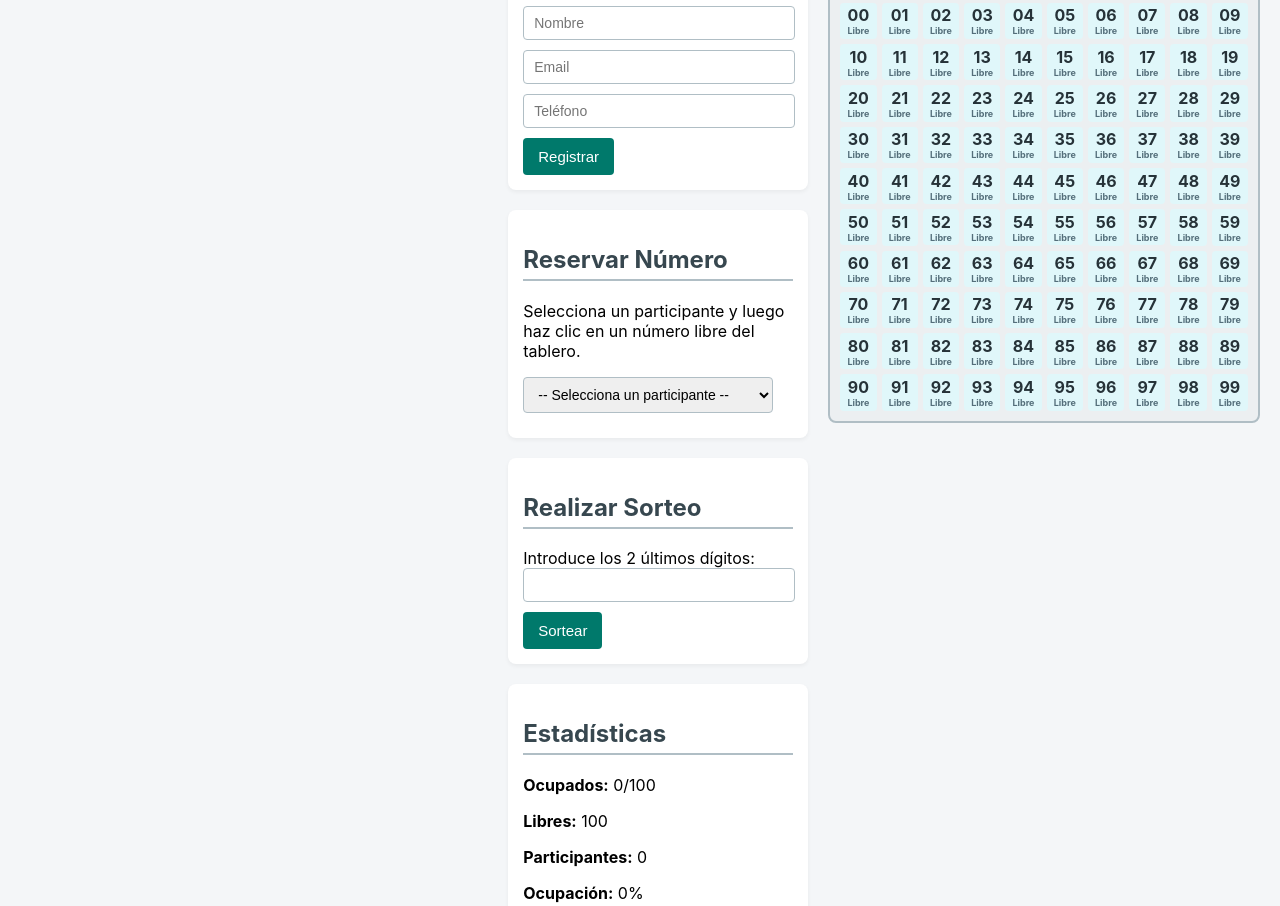
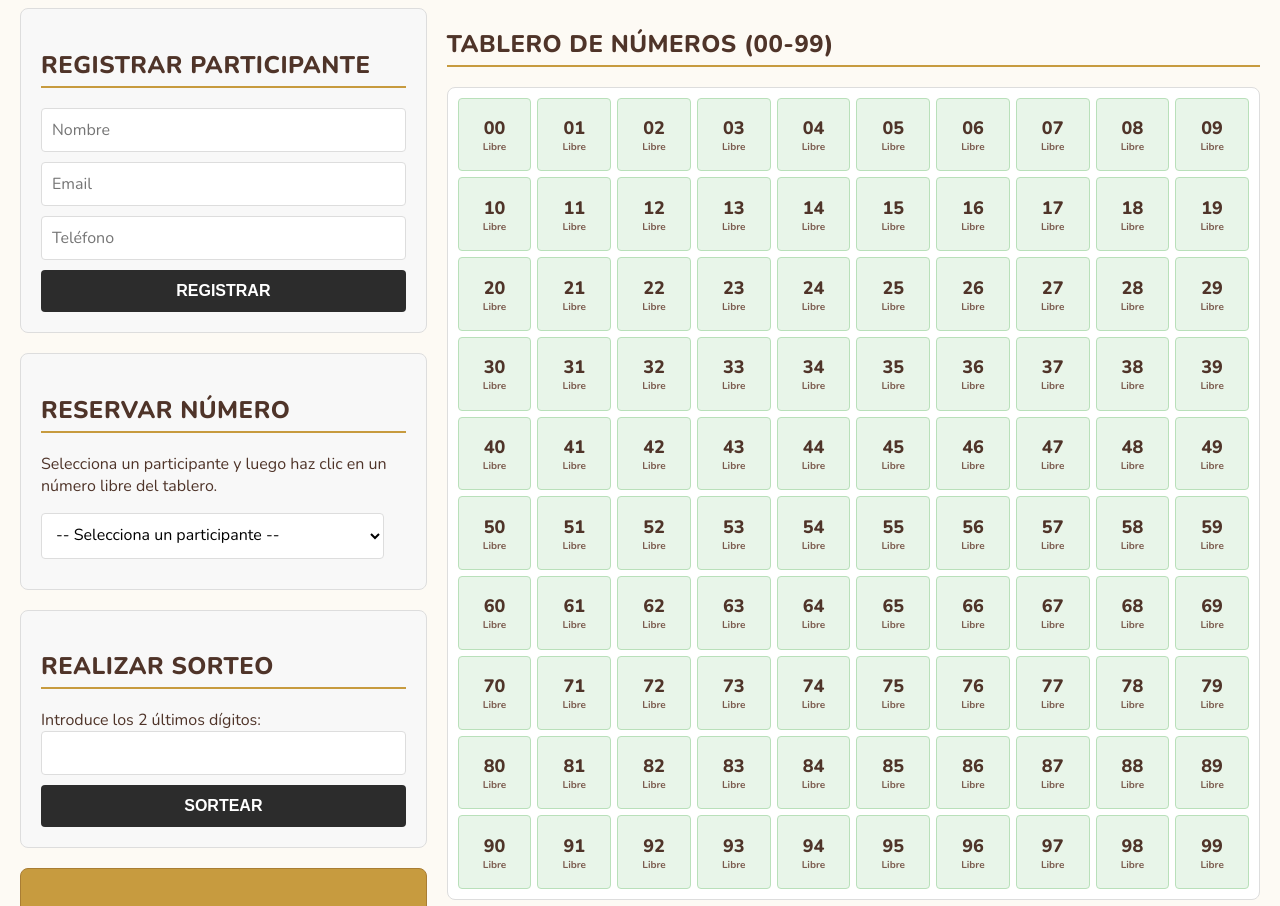
Before and after one commit to gabriel72188/Opcion-A-Sorteo-de-la-Cesta-de-Navidad, a website built with Vite: page sorteo-frontend/index.html in a window 1280 px wide. Shown: the part 105-1011 px from the top of the page. Built offline with nearby package versions, Linux system fonts and the light colour scheme.

Commit message:
Versión final del proyecto

```diff
--- a/sorteo-frontend/index.html
+++ b/sorteo-frontend/index.html
@@ -3,12 +3,20 @@
   <head>
     <meta charset="UTF-8" />
     <meta name="viewport" content="width=device-width, initial-scale=1.0" />
+
     <link rel="stylesheet" href="/src/style.css" />
+    <link rel="preconnect" href="https://fonts.googleapis.com">
+    <link href="https://fonts.googleapis.com/css2?family=Nunito:wght@400;700;800&display=swap" rel="stylesheet">
+
     <title>Sorteo Cesta de Navidad</title>
-    </head>
+  </head>
   <body>
+
+    <div class="header-container">
+      <h1>Sorteo de la Cesta de Navidad</h1>
+    </div>
+
     <div class="app-container">
-      <h1>Sorteo de la Cesta de Navidad</h1>
 
       <div class="columna-gestion">
         <div class="panel">
@@ -60,18 +68,15 @@
           <div id="resultado-sorteo"></div>
         </div>
 
-        <div class="panel">
+        <div class="panel panel-stats">
           <h2>Estadísticas</h2>
           <div id="stats"></div>
         </div>
-      </div>
-
-      <div class="columna-tablero">
+      </div> <div class="columna-tablero">
         <h2>Tablero de Números (00-99)</h2>
         <div id="tablero" class="tablero-grid"></div>
       </div>
-    </div>
 
-    <script type="module" src="/src/main.ts"></script>
+    </div> <script type="module" src="/src/main.ts"></script>
   </body>
 </html>
--- a/sorteo-frontend/src/style.css
+++ b/sorteo-frontend/src/style.css
@@ -1,27 +1,42 @@
-/* src/style.css */
+:root {
+  font-family: 'Nunito', -apple-system, BlinkMacSystemFont, 'Segoe UI', Roboto,
+    Helvetica, Arial, sans-serif;
 
-:root {
-  font-family: -apple-system, BlinkMacSystemFont, 'Segoe UI', Roboto,
-    Helvetica, Arial, sans-serif;
-  --color-libre: #e0f7fa;
-  --color-libre-hover: #b2ebf2;
+
+  --color-fondo: #fdfaf4;
+  --color-primario: #c79b3f;
+  --color-primario-hover: #a97d34;
+  --color-texto: #4f3429;
+  --color-borde: #e0d5c0;
+
+
+  --color-panel-flat: #f8f8f8;
+  --color-borde-flat: #ddd;
+  --color-boton-flat: #2c2c2c;
+  --color-boton-flat-hover: #000;
+
+
+  --color-libre: #e8f5e9;
+  --color-libre-hover: #c8e6c9;
   --color-ocupado: #ffcdd2;
-  --color-participante: #ffe0b2;
-  --color-borde: #b0bec5;
-  --color-fondo: #f4f6f8;
+  --color-ocupado-texto: #7f1d1d;
 }
 
 body {
   background-color: var(--color-fondo);
+  color: var(--color-texto);
   margin: 0;
   padding: 20px;
 }
 
 h1,
 h2 {
-  color: #37474f;
-  border-bottom: 2px solid var(--color-borde);
+  color: var(--color-texto);
+  border-bottom: 2px solid var(--color-primario);
   padding-bottom: 5px;
+  text-transform: uppercase;
+  letter-spacing: 0.5px;
+  font-weight: 800;
 }
 
 .app-container {
@@ -29,94 +44,114 @@ h2 {
   flex-wrap: wrap;
   gap: 20px;
 }
+.columna-gestion { flex: 1; min-width: 300px; }
+.columna-tablero { flex: 2; min-width: 400px; }
 
-.columna-gestion {
-  flex: 1;
-  min-width: 300px;
+.panel {
+  background-color: var(--color-panel-flat);
+  border-radius: 8px;
+  padding: 20px;
+  margin-bottom: 20px;
+  box-shadow: none;
+  border: 1px solid var(--color-borde-flat);
 }
 
-.columna-tablero {
-  flex: 2;
-  min-width: 400px;
+.panel-stats {
+  background-color: var(--color-primario);
+  color: white;
+  border-color: var(--color-primario-hover);
+}
+.panel-stats h2 {
+  color: white;
+  border-bottom-color: rgba(255, 255, 255, 0.5);
+}
+.panel-stats #stats p {
+  font-size: 1.2rem;
+  font-weight: 700;
+  margin: 10px 0;
+  padding: 5px;
+  border-bottom: 1px solid rgba(255, 255, 255, 0.1);
+}
+.panel-stats #stats p:last-child {
+  border-bottom: none;
 }
 
-.panel {
-  background-color: white;
-  border-radius: 8px;
-  padding: 15px;
-  margin-bottom: 20px;
-  box-shadow: 0 2px 4px rgba(0, 0, 0, 0.05);
-}
 
-/* Estilos de Formularios */
 input[type='text'],
 input[type='email'],
 input[type='tel'],
 input[type='number'],
 select {
-  width: calc(100% - 20px);
-  padding: 8px 10px;
+  width: calc(100% - 22px);
+  padding: 10px;
   margin-bottom: 10px;
-  border: 1px solid var(--color-borde);
+  border: 1px solid var(--color-borde-flat);
   border-radius: 4px;
-  font-size: 14px;
+  font-size: 16px;
+  font-family: 'Nunito', sans-serif;
+  background-color: #ffffff;
 }
 
 button {
-  background-color: #00796b;
+  background-color: var(--color-boton-flat);
   color: white;
   border: none;
-  padding: 10px 15px;
+  padding: 12px 20px;
   border-radius: 4px;
   cursor: pointer;
-  font-size: 15px;
-  transition: background-color 0.2s;
+  font-size: 16px;
+  font-weight: 700;
+  text-transform: uppercase;
+  transition: all 0.2s;
+  width: 100%;
 }
 
 button:hover {
-  background-color: #004d40;
+  background-color: var(--color-boton-flat-hover);
 }
 
-/* RF2: Estilos del Tablero */
 .tablero-grid {
   display: grid;
-  /* 10 columnas de tamaño flexible */
   grid-template-columns: repeat(10, 1fr);
-  gap: 5px;
-  background-color: #eceff1;
-  border: 2px solid var(--color-borde);
+  gap: 6px;
+  background-color: #fff;
+  border: 1px solid var(--color-borde-flat);
   padding: 10px;
   border-radius: 8px;
 }
 
 .casilla {
-  aspect-ratio: 1 / 1; /* Mantiene las casillas cuadradas */
+  aspect-ratio: 1 / 1;
   display: flex;
   flex-direction: column;
   justify-content: center;
   align-items: center;
   border-radius: 4px;
-  font-weight: bold;
-  font-size: 12px;
+  font-weight: 700;
   text-align: center;
   overflow: hidden;
   transition: all 0.2s;
+  padding: 4px;
+  box-sizing: border-box;
 }
 
 .casilla .numero {
-  font-size: 16px;
-  color: #263238;
+  font-size: 18px;
+  color: var(--color-texto);
+  font-weight: 800;
 }
 
 .casilla .nombre {
-  font-size: 9px;
-  color: #546e7a;
+  font-size: 10px;
+  color: #7b5b4e;
   word-break: break-all;
+  line-height: 1.1;
+  margin-top: 2px;
 }
 
-/* Estados de la casilla */
 .casilla.libre {
   background-color: var(--color-libre);
+  border: 1px solid #b9e0ba;
   cursor: pointer;
 }
 
@@ -129,3 +164,9 @@ button:hover {
   background-color: var(--color-ocupado);
   border: 1px solid #ef9a9a;
 }
+.casilla.ocupado .numero {
+  color: var(--color-ocupado-texto);
+}
+.casilla.ocupado .nombre {
+  color: #c62828;
+}
```
Also changed, not shown: sorteo-frontend/tests/Sorteo.test.ts (+56 -63 lines), sorteo-frontend/Readme.md (added).
